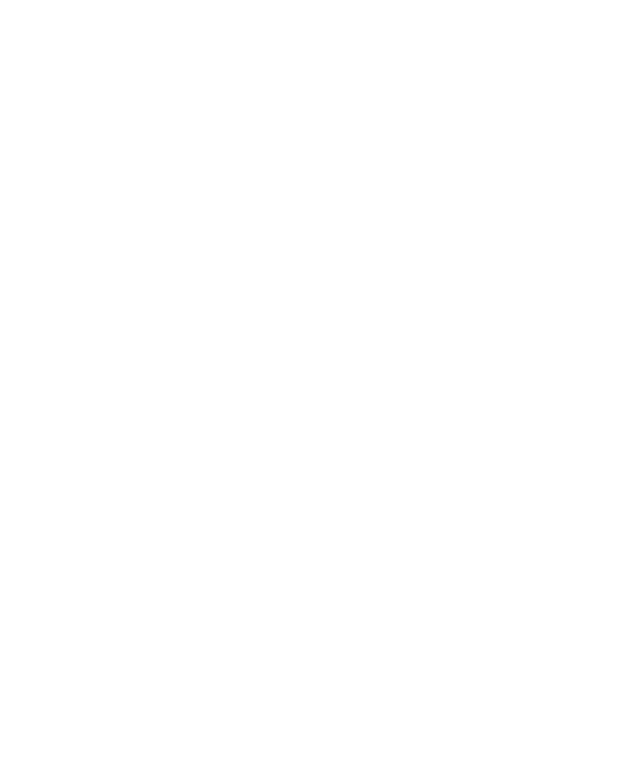
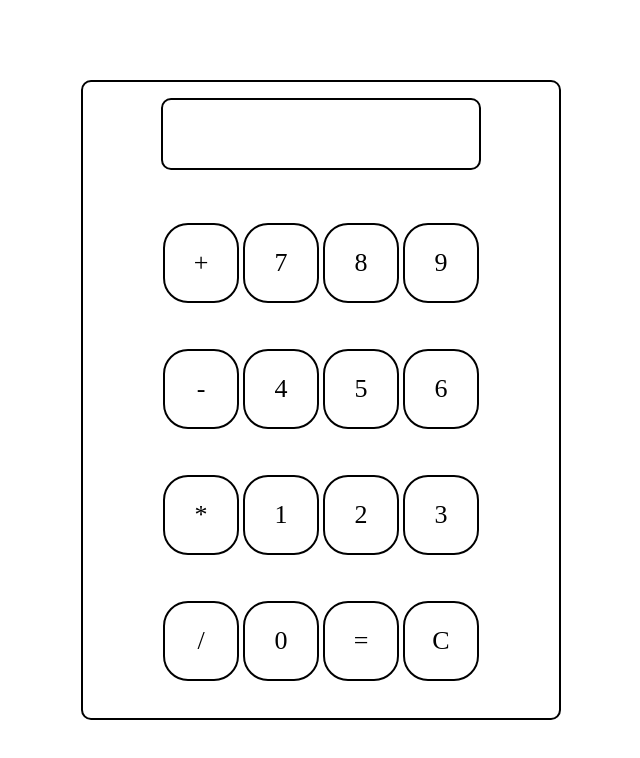
Before and after one commit to Barbyie/javascript-calculator, a plain HTML site: page index.html in a window 1280 px wide. Shown: the whole page, without its empty margins (319-959 px from the left). Drawn offline with Linux system fonts and the light colour scheme.

Commit message:
Add divs for the calculator

```diff
--- a/index.html
+++ b/index.html
@@ -14,5 +14,31 @@
 
   <body>
 
+    <div class="container">
+
+      <div class="display"></div>
+      <div class="buttons-container">
+
+        <div class="add">+</div>
+        <div class="seven">7</div>
+        <div class="eight">8</div>
+        <div class="nine">9</div>
+        <div class="subtract">-</div>
+        <div class="four">4</div>
+        <div class="five">5</div>
+        <div class="six">6</div>
+        <div class="multiply">*</div>
+        <div class="one">1</div>
+        <div class="two">2</div>
+        <div class="three">3</div>
+        <div class="divide">/</div>
+        <div class="zero">0</div>
+        <div class="equals">=</div>
+        <div class="clear">C</div>
+
+      </div>
+
+    </div>
+
   </body>
 </html>
```
